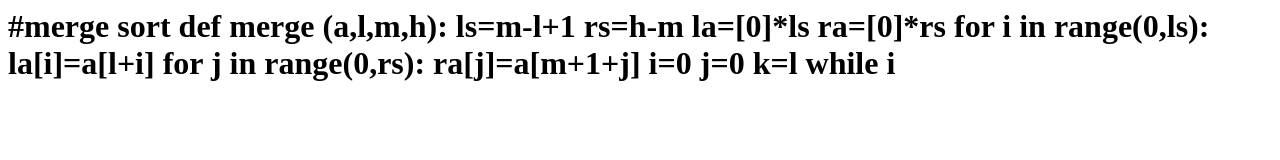
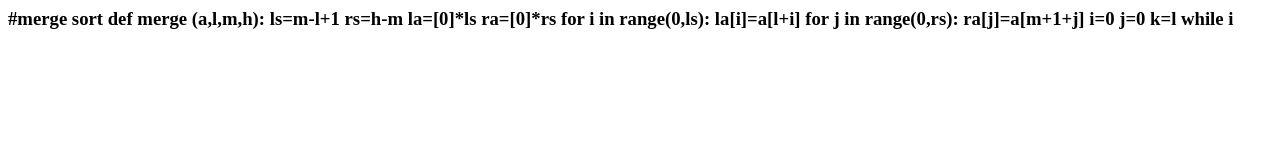
Before and after one commit to UDITSAH/lab, a plain HTML site: page index.html in a window 1280 px wide. Drawn offline with Linux system fonts and the light colour scheme.

Commit message:
Update index.html

```diff
--- a/index.html
+++ b/index.html
@@ -1,5 +1,5 @@
 
-<h1>#merge sort
+<h3>#merge sort
 
 def merge (a,l,m,h):
     ls=m-l+1
@@ -43,4 +43,4 @@ def mergesort (a,l,h):
 a=[5,1,3,2,4,9,10,11,99,4,0,-1]
 print(a)
 mergesort(a,0,len(a)-1)
-print(a)</h1>
+print(a)</h3>
```
